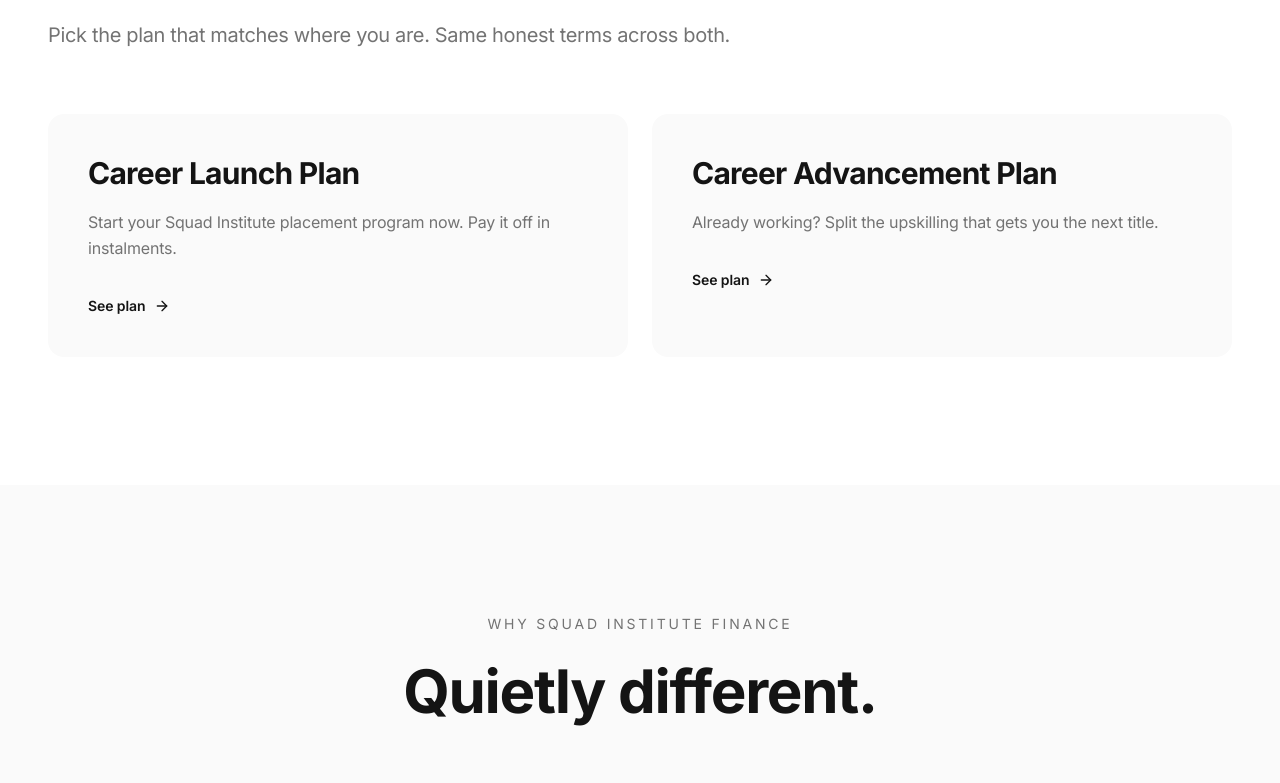
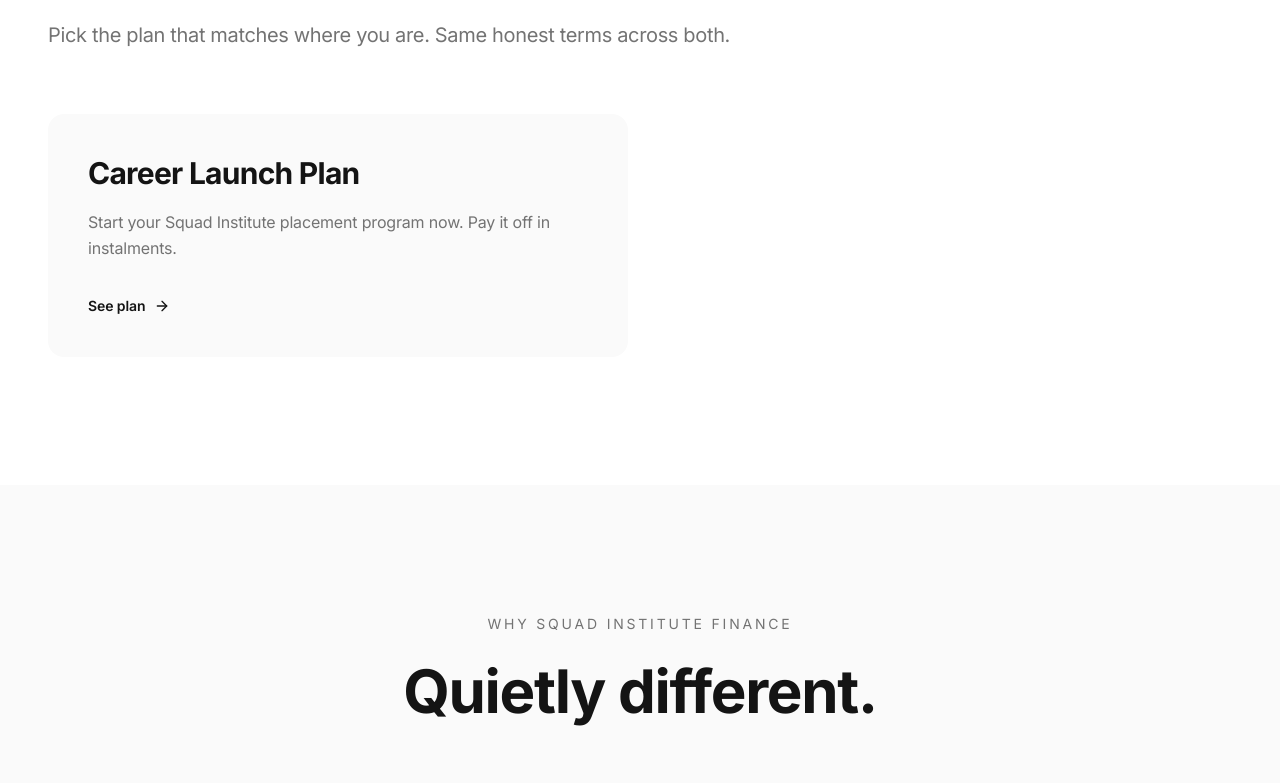
Before and after one commit to michael-keb/sweet-site-map, a React (Vite) app: page / in a window 1280 px wide. Shown: the part 1957-2740 px from the top of the page. Built offline with nearby package versions, Linux system fonts and the light colour scheme; the HTML template or start-up script is replaced by a standard one.

Commit message:
Changes
Co-authored-by: michael-keb <258575478+michael-keb@users.noreply.github.com>

```diff
--- a/src/data/loans.ts
+++ b/src/data/loans.ts
@@ -62,39 +62,6 @@ export const loanProducts: LoanProductData[] = [
       },
     ],
   },
-  {
-    slug: "career-advancement-plan",
-    name: "Career Advancement Plan",
-    shortName: "Advancement",
-    tagline: "Already working? Split the upskilling that gets you the next title.",
-    heroTitle: "Level up.\nPay in instalments.",
-    heroSubtitle:
-      "Spread Squad Institute advancement programs — Product Owner, Business Analyst, senior delivery — across weekly or fortnightly instalments up to $20,000. Interest Rate: Free when you pay on time.",
-    intro:
-      "You're already in the workforce and ready for the next role. The Career Advancement Plan is a Buy Now Pay Later option that funds your Squad Institute upskilling program upfront and lets you repay it in equal weekly or fortnightly instalments over 12 months. An admin fee will be charged if repayments extend beyond the initial 12-month period.",
-    uses: [
-      { title: "Advancement tracks", description: "Product Owner, Business Analyst, and delivery leadership programs." },
-      { title: "Mentoring & coaching", description: "1:1 mentoring blocks and interview preparation." },
-      { title: "Certifications", description: "Industry credentials that pair with your Squad portfolio." },
-    ],
-    faqs: [
-      {
-        question: "Can my employer reimburse me later?",
-        answer:
-          "Yes. Many of our customers get partial reimbursement once they're in a new role. The plan stays the same — you can make extra payments at any time, with no penalty.",
-      },
-      {
-        question: "How is this different from the Career Launch Plan?",
-        answer:
-          "Career Launch is built for people moving into the industry. Advancement is for people already employed who are levelling up — typically a shorter program and a faster repayment runway.",
-      },
-      {
-        question: "Can I pay it off early?",
-        answer:
-          "Always. No penalty, no fee. Pay it down the moment your new salary kicks in.",
-      },
-    ],
-  },
 ];
 
 export const standardEligibilityList = standardEligibility;
```
